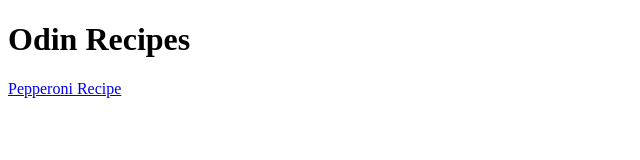
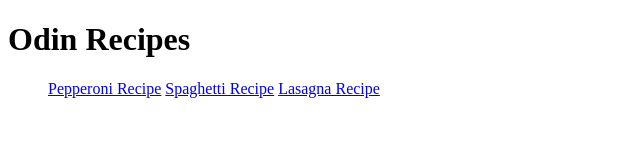
Before and after one commit to ici2718281/odin-recipes, a plain HTML site: page index.html in a window 1280 px wide. Shown: the whole page, without its empty margins (0-640 px from the left). Drawn offline with Linux system fonts and the light colour scheme.

Commit message:
add other recipe links and files

```diff
--- a/index.html
+++ b/index.html
@@ -6,6 +6,9 @@
   </head>
   <body>
     <h1>Odin Recipes</h1>
-    <a href='recipes/pepperoni-pizza.html'>Pepperoni Recipe</a>
+    <ul>
+      <a href='recipes/pepperoni-pizza.html'>Pepperoni Recipe</a>
+      <a href='recipes/spaghetti.html'>Spaghetti Recipe</a>
+      <a href='recipes/lasagna.html'>Lasagna Recipe<a>
   </body>
 </html>
```
Also changed, not shown: recipes/pepperoni-pizza.html (+1 -1 lines), recipes/lasagna.html (added), recipes/spaghetti.html (added).
